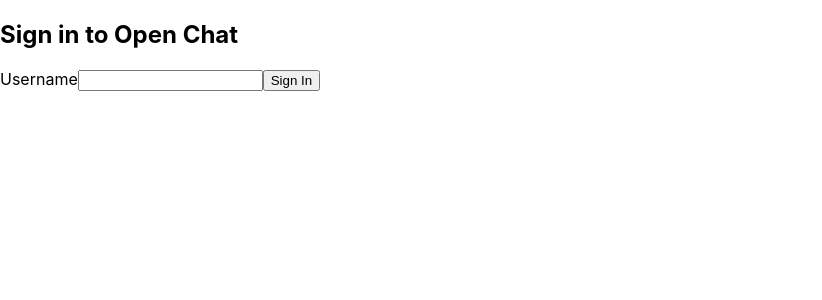
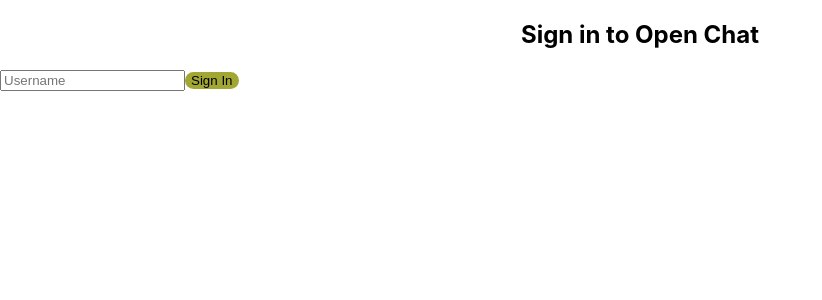
Before and after one commit to Flower-dev/chat-room, a React (Create React App) app: page / in a window 1280 px wide. Shown: the top 300 px of the page, without its empty margins (0-822 px from the left). Built offline with nearby package versions, Linux system fonts and the light colour scheme; no server answers.

Commit message:
pages and components

```diff
--- a/src/App.css
+++ b/src/App.css
@@ -1,38 +1,17 @@
-.App {
+/* HOME PAGE */
+.home__container {
+  max-width: 1280px;
+  margin: auto;
+}
+
+.home__header {
   text-align: center;
 }
 
-.App-logo {
-  height: 40vmin;
-  pointer-events: none;
+.home__cta {
+  border-radius: 10px;
+  border: none;
+  text-align: center;
+  background-color: #A2A632;
+
 }
-
-@media (prefers-reduced-motion: no-preference) {
-  .App-logo {
-    animation: App-logo-spin infinite 20s linear;
-  }
-}
-
-.App-header {
-  background-color: #282c34;
-  min-height: 100vh;
-  display: flex;
-  flex-direction: column;
-  align-items: center;
-  justify-content: center;
-  font-size: calc(10px + 2vmin);
-  color: white;
-}
-
-.App-link {
-  color: #61dafb;
-}
-
-@keyframes App-logo-spin {
-  from {
-    transform: rotate(0deg);
-  }
-  to {
-    transform: rotate(360deg);
-  }
-}
--- a/src/App.jsx
+++ b/src/App.jsx
@@ -1,8 +1,10 @@
 import React from "react";
 import { BrowserRouter } from "react-router-dom";
 import socketIO from "socket.io-client";
-
+// routes
 import Router from "./routes/routes";
+// styles
+import "./App.css";
 
 const socket = socketIO.connect("http://localhost:8080");
 
--- /dev/null
+++ b/src/components/atoms/Button.jsx
@@ -0,0 +1,9 @@
+import React from 'react';
+
+export default function Button({ className, children }) {
+   return (
+        <button className={className}>
+            {children}
+        </button>
+   );
+}
--- a/src/components/ChatPage.jsx
+++ b/src/pages/ChatPage.jsx
@@ -1,8 +1,8 @@
 import React, {useState, useEffect, useRef} from 'react';
 
-import ChatBar from "./ChatBar";
-import ChatBody from "./ChatBody";
-import ChatFooter from "./ChatFooter";
+import ChatBar from "../components/ChatBar";
+import ChatBody from "../components/ChatBody";
+import ChatFooter from "../components/ChatFooter";
 
 export default function ChatPage({ socket }) {
     const [ messages, setMessages ] = useState([]);
--- a/src/components/Home.jsx
+++ b/src/pages/Home.jsx
@@ -1,7 +1,9 @@
 import React, { useState } from "react";
 import { useNavigate } from "react-router-dom";
+// components
+import Button from "../components/atoms/Button";
 
-const Home = ({ socket }) => {
+export default function Home({ socket }) {
 	const navigate = useNavigate();
 	const [userName, setUserName] = useState("");
 
@@ -15,19 +17,17 @@ const Home = ({ socket }) => {
 	return (
 		<form className='home__container' onSubmit={handleSubmit}>
 			<h2 className='home__header'>Sign in to Open Chat</h2>
-			<label htmlFor='userName'>Username</label>
 			<input
 				type='text'
 				minLength={6}
 				name='username'
+				placeholder="Username"
 				id='username'
 				className='username__input'
 				value={userName}
 				onChange={e => setUserName(e.target.value)}
 			/>
-			<button className='home__cta'>Sign In</button>
+			<Button className='home__cta'>Sign In</Button>
 		</form>
 	);
 };
-
-export default Home;
--- a/src/routes/routes.js
+++ b/src/routes/routes.js
@@ -1,7 +1,7 @@
 import { useRoutes } from 'react-router-dom';
 // views
-import Home from '../components/Home';
-import ChatPage from '../components/ChatPage';
+import Home from '../pages/Home';
+import ChatPage from '../pages/ChatPage';
 
 export default function Router({socket}) {
     return useRoutes([
```
